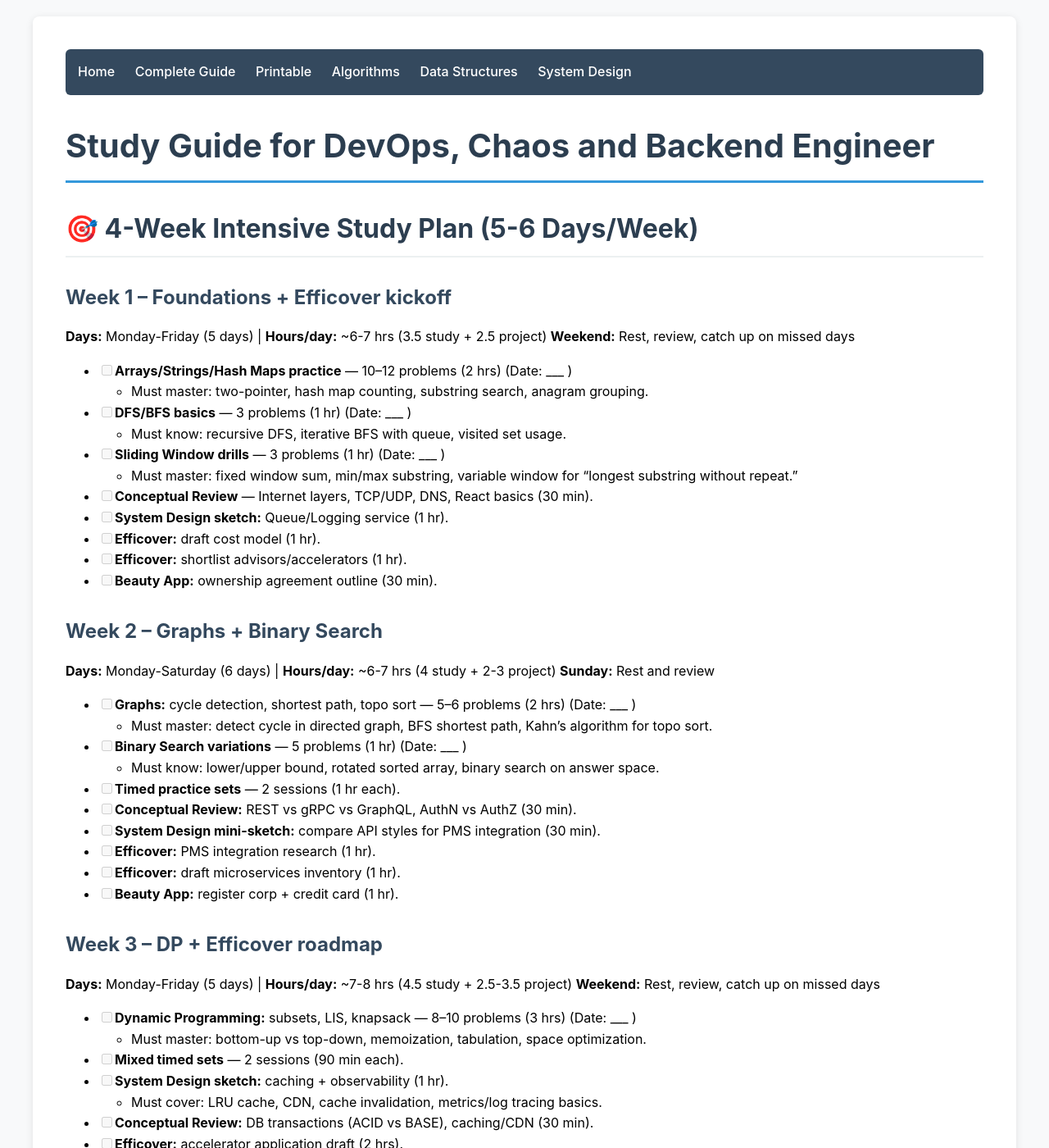
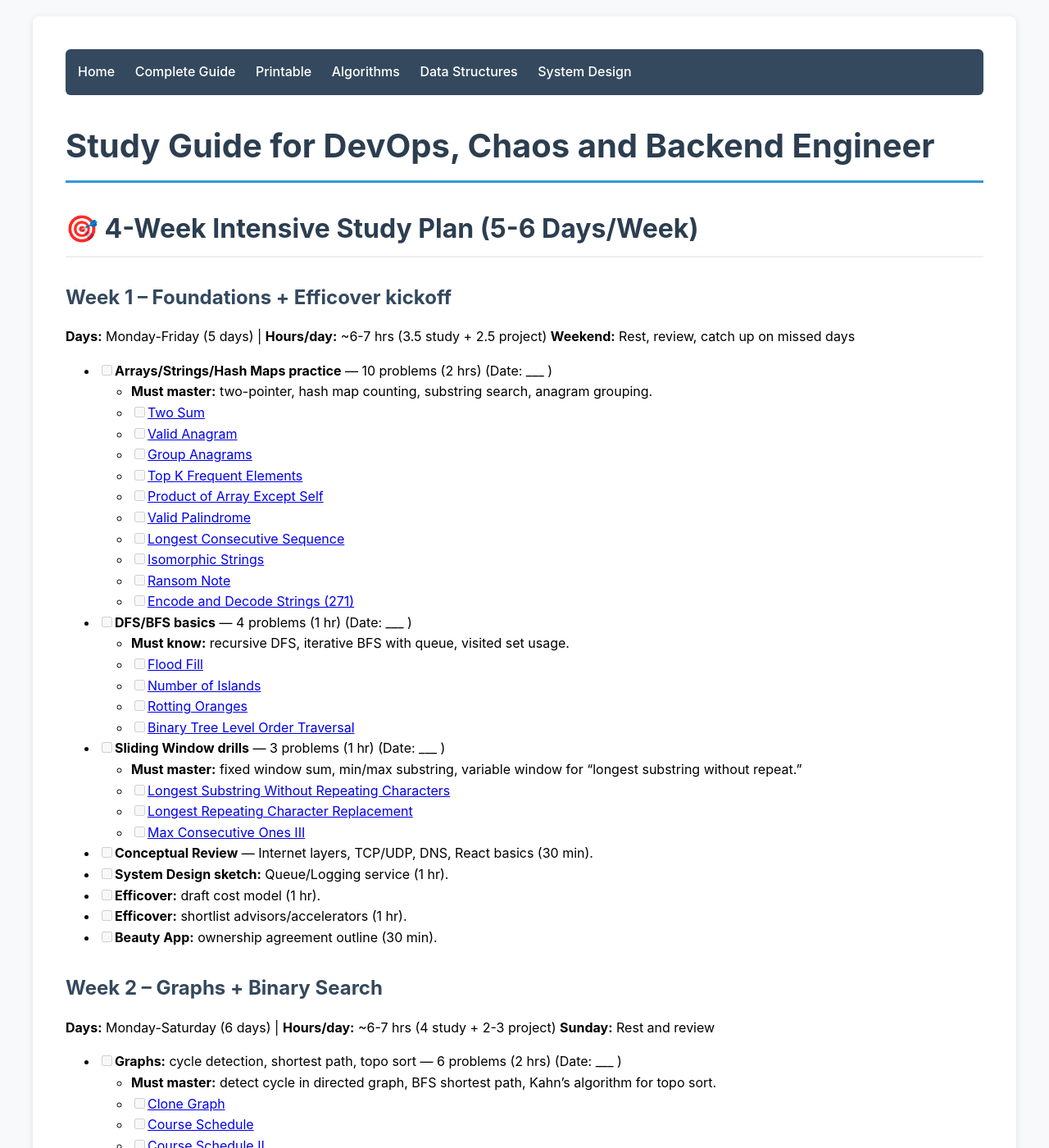
Before and after one commit to Abiaina/study-guide-review, a Jekyll site: the page built from docs/index.md, in a window 1280 px wide and 1400 px high. Shown: the whole window at 82% size. Built offline with Jekyll 4.4.1, drawn with Linux system fonts in a browser that asks for light colours; our own code applies the rules of GitHub Pages for plain Markdown files; some of the changed text lies outside the part shown.

Commit message:
added list of specific problems to do in plan

```diff
--- a/docs/index.md
+++ b/docs/index.md
@@ -10,12 +10,29 @@
 **Days:** Monday-Friday (5 days) | **Hours/day:** ~6-7 hrs (3.5 study + 2.5 project)
 **Weekend:** Rest, review, catch up on missed days
 
-- [ ] **Arrays/Strings/Hash Maps practice** — 10–12 problems (2 hrs) (Date: ___ )
-  - Must master: two-pointer, hash map counting, substring search, anagram grouping.
-- [ ] **DFS/BFS basics** — 3 problems (1 hr) (Date: ___ )
-  - Must know: recursive DFS, iterative BFS with queue, visited set usage.
+- [ ] **Arrays/Strings/Hash Maps practice** — 10 problems (2 hrs) (Date: ___ )
+  - **Must master:** two-pointer, hash map counting, substring search, anagram grouping.
+  - [ ] [Two Sum](https://leetcode.com/problems/two-sum/)
+  - [ ] [Valid Anagram](https://leetcode.com/problems/valid-anagram/)
+  - [ ] [Group Anagrams](https://leetcode.com/problems/group-anagrams/)
+  - [ ] [Top K Frequent Elements](https://leetcode.com/problems/top-k-frequent-elements/)
+  - [ ] [Product of Array Except Self](https://leetcode.com/problems/product-of-array-except-self/)
+  - [ ] [Valid Palindrome](https://leetcode.com/problems/valid-palindrome/)
+  - [ ] [Longest Consecutive Sequence](https://leetcode.com/problems/longest-consecutive-sequence/)
+  - [ ] [Isomorphic Strings](https://leetcode.com/problems/isomorphic-strings/)
+  - [ ] [Ransom Note](https://leetcode.com/problems/ransom-note/)
+  - [ ] [Encode and Decode Strings (271)](https://leetcode.com/problems/encode-and-decode-strings/)
+- [ ] **DFS/BFS basics** — 4 problems (1 hr) (Date: ___ )
+  - **Must know:** recursive DFS, iterative BFS with queue, visited set usage.
+  - [ ] [Flood Fill](https://leetcode.com/problems/flood-fill/)
+  - [ ] [Number of Islands](https://leetcode.com/problems/number-of-islands/)
+  - [ ] [Rotting Oranges](https://leetcode.com/problems/rotting-oranges/)
+  - [ ] [Binary Tree Level Order Traversal](https://leetcode.com/problems/binary-tree-level-order-traversal/)
 - [ ] **Sliding Window drills** — 3 problems (1 hr) (Date: ___ )
-  - Must master: fixed window sum, min/max substring, variable window for "longest substring without repeat."
+  - **Must master:** fixed window sum, min/max substring, variable window for "longest substring without repeat."
+  - [ ] [Longest Substring Without Repeating Characters](https://leetcode.com/problems/longest-substring-without-repeating-characters/)
+  - [ ] [Longest Repeating Character Replacement](https://leetcode.com/problems/longest-repeating-character-replacement/)
+  - [ ] [Max Consecutive Ones III](https://leetcode.com/problems/max-consecutive-ones-iii/)
 - [ ] **Conceptual Review** — Internet layers, TCP/UDP, DNS, React basics (30 min).
 - [ ] **System Design sketch:** Queue/Logging service (1 hr).
 - [ ] **Efficover:** draft cost model (1 hr).
@@ -26,10 +43,21 @@
 **Days:** Monday-Saturday (6 days) | **Hours/day:** ~6-7 hrs (4 study + 2-3 project)
 **Sunday:** Rest and review
 
-- [ ] **Graphs:** cycle detection, shortest path, topo sort — 5–6 problems (2 hrs) (Date: ___ )
-  - Must master: detect cycle in directed graph, BFS shortest path, Kahn's algorithm for topo sort.
+- [ ] **Graphs:** cycle detection, shortest path, topo sort — 6 problems (2 hrs) (Date: ___ )
+  - **Must master:** detect cycle in directed graph, BFS shortest path, Kahn's algorithm for topo sort.
+  - [ ] [Clone Graph](https://leetcode.com/problems/clone-graph/)
+  - [ ] [Course Schedule](https://leetcode.com/problems/course-schedule/)
+  - [ ] [Course Schedule II](https://leetcode.com/problems/course-schedule-ii/)
+  - [ ] [Pacific Atlantic Water Flow](https://leetcode.com/problems/pacific-atlantic-water-flow/)
+  - [ ] [Number of Connected Components in an Undirected Graph (323)](https://leetcode.com/problems/number-of-connected-components-in-an-undirected-graph/)
+  - [ ] [Cheapest Flights Within K Stops](https://leetcode.com/problems/cheapest-flights-within-k-stops/)
 - [ ] **Binary Search variations** — 5 problems (1 hr) (Date: ___ )
-  - Must know: lower/upper bound, rotated sorted array, binary search on answer space.
+  - **Must know:** lower/upper bound, rotated sorted array, binary search on answer space.
+  - [ ] [Binary Search](https://leetcode.com/problems/binary-search/)
+  - [ ] [Search in Rotated Sorted Array](https://leetcode.com/problems/search-in-rotated-sorted-array/)
+  - [ ] [Find Minimum in Rotated Sorted Array](https://leetcode.com/problems/find-minimum-in-rotated-sorted-array/)
+  - [ ] [First Bad Version](https://leetcode.com/problems/first-bad-version/)
+  - [ ] [Koko Eating Bananas](https://leetcode.com/problems/koko-eating-bananas/)
 - [ ] **Timed practice sets** — 2 sessions (1 hr each).
 - [ ] **Conceptual Review:** REST vs gRPC vs GraphQL, AuthN vs AuthZ (30 min).
 - [ ] **System Design mini-sketch:** compare API styles for PMS integration (30 min).
@@ -41,8 +69,16 @@
 **Days:** Monday-Friday (5 days) | **Hours/day:** ~7-8 hrs (4.5 study + 2.5-3.5 project)
 **Weekend:** Rest, review, catch up on missed days
 
-- [ ] **Dynamic Programming:** subsets, LIS, knapsack — 8–10 problems (3 hrs) (Date: ___ )
-  - Must master: bottom-up vs top-down, memoization, tabulation, space optimization.
+- [ ] **Stacks/Queues + Trees/BSTs** — 9 problems (2 hrs) (Date: ___ )
+  - **Must master:** stack/queue operations, tree traversal patterns, BST property validation.
+  - **Stack/Queue:** [Valid Parentheses](https://leetcode.com/problems/valid-parentheses/), [Min Stack](https://leetcode.com/problems/min-stack/), [Daily Temperatures](https://leetcode.com/problems/daily-temperatures/), [Evaluate Reverse Polish Notation](https://leetcode.com/problems/evaluate-reverse-polish-notation/)
+  - **Trees/BST:** [Invert Binary Tree](https://leetcode.com/problems/invert-binary-tree/), [Diameter of Binary Tree](https://leetcode.com/problems/diameter-of-binary-tree/), [Balanced Binary Tree](https://leetcode.com/problems/balanced-binary-tree/), [Binary Tree Right Side View](https://leetcode.com/problems/binary-tree-right-side-view/), [Kth Smallest Element in a BST](https://leetcode.com/problems/kth-smallest-element-in-a-bst/)
+- [ ] **Intervals/Heaps** — 4 problems (1 hr) (Date: ___ )
+  - **Must master:** interval merging logic, heap-based scheduling, greedy interval selection.
+  - [ ] [Merge Intervals](https://leetcode.com/problems/merge-intervals/)
+  - [ ] [Insert Interval](https://leetcode.com/problems/insert-interval/)
+  - [ ] [Non-overlapping Intervals](https://leetcode.com/problems/non-overlapping-intervals/)
+  - [ ] [Task Scheduler](https://leetcode.com/problems/task-scheduler/)
 - [ ] **Mixed timed sets** — 2 sessions (90 min each).
 - [ ] **System Design sketch:** caching + observability (1 hr).
   - Must cover: LRU cache, CDN, cache invalidation, metrics/log tracing basics.
@@ -55,6 +91,11 @@
 **Days:** Monday-Saturday (6 days) | **Hours/day:** ~7-8 hrs (4.5 study + 2.5-3.5 project)
 **Sunday:** Rest and final review
 
+- [ ] **Linked Lists + DP Core** — 13 problems (3 hrs) (Date: ___ )
+  - **Must master:** linked list manipulation, bottom-up vs top-down DP, memoization, tabulation, space optimization.
+  - **Linked Lists:** [Reverse Linked List](https://leetcode.com/problems/reverse-linked-list/), [Merge Two Sorted Lists](https://leetcode.com/problems/merge-two-sorted-lists/), [Reorder List](https://leetcode.com/problems/reorder-list/), [Linked List Cycle](https://leetcode.com/problems/linked-list-cycle/)
+  - **DP 1D:** [Climbing Stairs](https://leetcode.com/problems/climbing-stairs/), [House Robber](https://leetcode.com/problems/house-robber/), [Coin Change](https://leetcode.com/problems/coin-change/), [Longest Increasing Subsequence](https://leetcode.com/problems/longest-increasing-subsequence/), [Partition Equal Subset Sum](https://leetcode.com/problems/partition-equal-subset-sum/)
+  - **DP 2D/Strings:** [Unique Paths](https://leetcode.com/problems/unique-paths/), [Longest Common Subsequence](https://leetcode.com/problems/longest-common-subsequence/), [Decode Ways](https://leetcode.com/problems/decode-ways/), [Edit Distance](https://leetcode.com/problems/edit-distance/)
 - [ ] **Full mock interviews** — 4–5 total (1–2 hrs each) (Date: ___ )
   - Mix: 2 DS&A + 1 System Design + 1 Behavioral.
 - [ ] **Review weakest topics** — 2 hrs (Date: ___ ).
```
